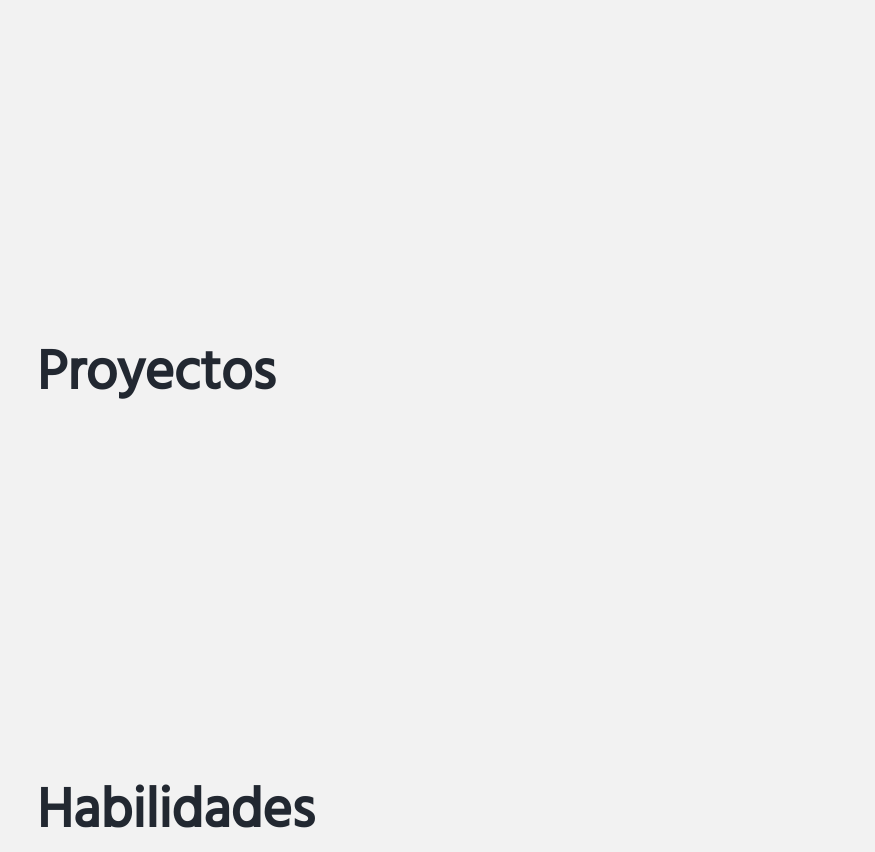
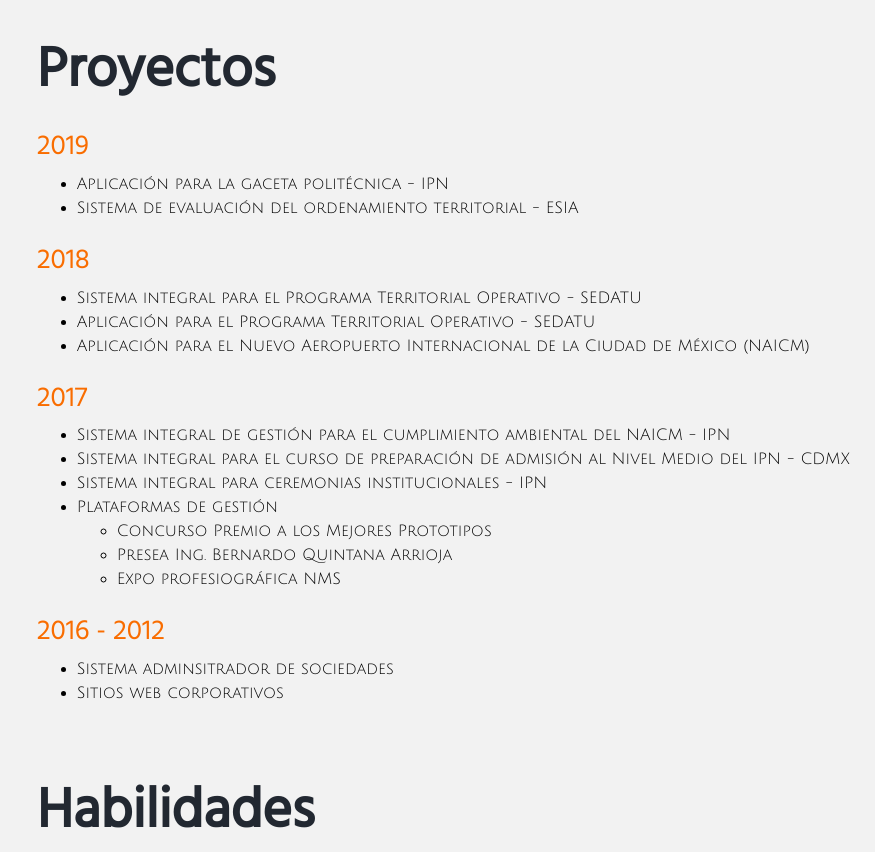
Before and after one commit to hackitjunior/Iam, a website: page index.html in a window 1280 px wide. Shown: the part 1620-2472 px from the top of the page, without its empty margins (405-1280 px from the left). Drawn offline with nearby package versions, Linux system fonts and the light colour scheme.

Commit message:
add projects

```diff
--- a/index.html
+++ b/index.html
@@ -57,7 +57,40 @@
                     </div>
                 </section>
                 <section class="d-flex align-items-center" id="projects">
-                    <h1 class="display-4 text-primary font-weight-bold">Proyectos</h1>
+                    <div class="w-100">
+                        <h1 class="display-4 text-primary font-weight-bold">Proyectos</h1>
+
+                        <h3 class="mt-4 text-dark">2019</h3>
+                            <ul>
+                                <li>Aplicación para la gaceta politécnica - IPN</li>
+                                <li>Sistema de evaluación del ordenamiento territorial - ESIA</li>
+                            </ul>
+                        <h3 class="mt-4 text-dark">2018</h3>
+                        <ul>
+                            <li>Sistema integral para el Programa Territorial Operativo - SEDATU</li>
+                            <li>Aplicación para el Programa Territorial Operativo - SEDATU</li>
+                            <li>Aplicación para el Nuevo Aeropuerto Internacional de la Ciudad de México (NAICM)</li>
+                        </ul>
+                        <h3 class="mt-4 text-dark">2017</h3>
+                        <ul>
+                            <li>Sistema integral de gestión para el cumplimiento ambiental del NAICM - IPN</li>
+                            <li>Sistema integral para el curso de preparación de admisión al Nivel Medio del IPN - CDMX</li>
+                            <li>Sistema integral para ceremonias institucionales - IPN</li>
+                            <li>
+                                Plataformas de gestión
+                                <ul>
+                                    <li>Concurso Premio a los Mejores Prototipos</li>
+                                    <li>Presea Ing. Bernardo Quintana Arrioja</li>
+                                    <li>Expo profesiográfica NMS</li>
+                                </ul>
+                            </li>
+                        </ul>
+                        <h3 class="mt-4 text-dark">2016 - 2012</h3>
+                        <ul>
+                            <li>Sistema adminsitrador de sociedades</li>
+                            <li>Sitios web corporativos</li>
+                        </ul>
+                    </div>
                 </section>
                 <section class="d-flex align-items-center" id="skills">
                     <div class="w-100">
```
